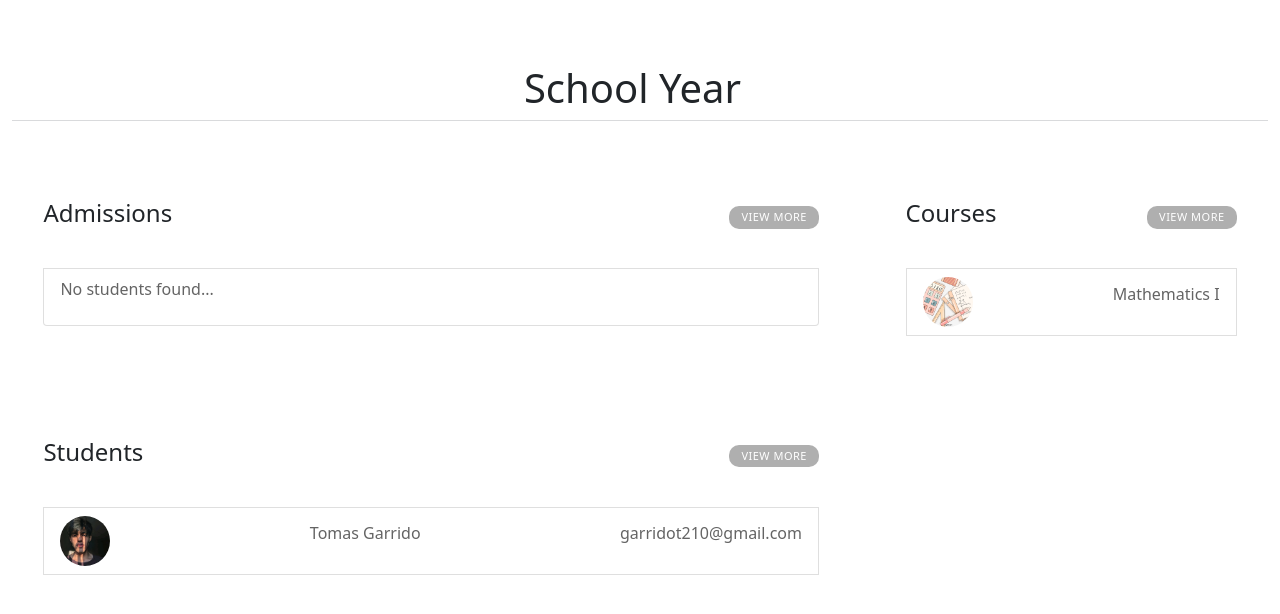
After one commit to Garridot/Classroom, a Django app: a page that uses classroom/main_app/templates/year_data.html in a window 1280 px wide. The commit adds this page. Shown: the top 614 px of the page. Run offline with Django 3.2, Linux system fonts and the light colour scheme; data comes from the database, SQL or seed files in the repository; both versions use the stored data as it was after the commit; some libraries are stand-ins or nearby versions.

Commit message:
SchoolYear views created

```diff
--- a/classroom/main_app/models.py
+++ b/classroom/main_app/models.py
@@ -56,6 +56,8 @@ class SchoolYears(models.Model):
     def __str__(self):
         return str(self.id)
 
+    def year_id(self):
+        return str(self.year)
     @property
     def total_students(self):
         students = 0
--- /dev/null
+++ b/classroom/main_app/static/css/year_data.css
@@ -0,0 +1,74 @@
+.container-fluid{
+width: 100%;
+}
+.container-fluid .title{
+border-bottom: 1px solid #d9dadc;
+padding: 4rem 25px 0 10px;
+margin-bottom: 30px;
+text-align: center;
+}
+.title a{
+text-decoration: none;
+color: #212529;
+}
+
+a{
+text-decoration: none;
+}
+p{
+color: rgb(100, 100, 100);
+}
+
+
+.content{
+display: flex;
+justify-content: space-between;
+width: 95%;
+margin: auto;
+padding: 0;
+}
+
+.first-col{
+width: 65%;
+padding: 1rem 0 0 0;
+}
+
+.first-col #students{
+    margin: 5rem 0 0 0;
+}
+.second-col{
+margin: 1rem 0 0 3rem;
+width: 331px;
+}
+
+
+.content-title{
+display: flex;
+justify-content: space-between;
+padding: 2rem 0;
+align-items: center;
+}
+.content-title a {
+text-decoration: none;
+background: rgb(175, 175, 175);
+color: white;
+transition: all 0.2s;
+border-radius: 10px;
+margin: 0;
+padding: 3px 12px;
+font-weight: 400;
+font-size: 11px;
+text-transform: uppercase;
+letter-spacing: 0.5px;
+}
+
+.list-group-item{
+display: flex;
+justify-content: space-between;
+align-items: center;
+}
+
+.list-group-item img{
+width: 50px;
+border-radius: 50%;
+}
--- a/classroom/main_app/templates/base_home.html
+++ b/classroom/main_app/templates/base_home.html
@@ -49,7 +49,7 @@
                     <div class="items"><a href="{% url 'teachers' %}" id="teachers"><h4> Teachers</h4></a></div>
                     <div class="items"><a href="{% url 'courses' %}" class="course"><h4> Courses</h4></a></div>
                     <div class="items"><a href="{% url 'admissions' %}" class="admission"><h4> Admissions</h4></a></div>
-                    <div class="items"><a href="" class="years"><h4> School years</h4></a></div>
+                    <div class="items"><a href="{% url 'years' %}" class="years"><h4> School years</h4></a></div>
                     <div class="items"><a href=""><h4> Anotaciones</h4></a></div>
                     <div class="items"><a href="{% url 'logout' %}"><h4> Logout</h4></a></div>
                 </div>
--- /dev/null
+++ b/classroom/main_app/templates/year_data.html
@@ -0,0 +1,67 @@
+{% extends 'base.html' %}
+{% load static %}
+{% block content %}
+<link rel="stylesheet" href="{% static 'css/year_data.css' %}">
+<div class="container-fluid">
+    <div class="title">
+        <a href="{% url 'years' %}"><h1>School Year</h1></a>
+    </div>
+    <div class="content" >
+        <div class="first-col">
+            <ul class="list-group" >
+                <div class="content-title">
+                    <h4>Admissions</h4>
+                    <a href="">
+                        View More
+                    </a>
+                </div>
+                {% if admissions %}{% for admission in admissions %}
+                <a href="{% url 'admission' admission.email %}"><li class="list-group-item">
+                    <img src="{{admission.profile_picture.url}}"  alt="">
+                    <p>{{admission.full_name}}</p>
+                    <p>{{admission.email}}</p>
+                </li></a>{% endfor %}{% else %}
+                <li class="list-group-item">
+                    <p>No students found...</p>
+                </li>
+                {% endif %}
+            </ul>
+            <ul class="list-group" id="students">
+                <div class="content-title">
+                    <h4>Students</h4>
+                    <a href="/academiaweb/students/?user=&document=&first_name=&last_name=&gender=&year={{year.id}}">
+                        View More
+                    </a>
+                </div>
+                {% if students %}{% for student in students %}
+                <a href="{% url 'student' student.email %}"><li class="list-group-item">
+                    <img src="{{student.profile_picture.url}}"  alt="">
+                    <p>{{student.full_name}}</p>
+                    <p>{{student.email}}</p>
+                </li></a>{% endfor %}{% else %}
+                <li class="list-group-item">
+                    <p>No students found...</p>
+                </li>
+                {% endif %}
+            </ul>
+        </div>
+        <div class="second-col">
+            <ul class="list-group">
+                <div class="content-title">
+                    <h4>Courses</h4>
+                    <a href="/academiaweb/courses/?name=&year=1">View More</a>
+                </div>
+                {% if courses %}{% for course in courses %}
+                <a href="{% url 'course' course.name course.year %}"><li class="list-group-item">
+                    <img src="{{course.course_picture.url}}"  alt="">
+                    <p>{{course.name}}</p>
+                </li></a>{% endfor %}{% else %}
+                <li class="list-group-item">
+                    <p>no courses found...</p>
+                </li>
+                {% endif %}
+            </ul>
+        </div>
+    </div>
+</div>
+{% endblock %}
--- a/classroom/main_app/urls.py
+++ b/classroom/main_app/urls.py
@@ -39,4 +39,8 @@ urlpatterns = [
     path('courses/course/name=<str:name>/year=<str:year>/',views.CourseData,name='course'),
     path('courses/course_create/',views.CourseCreate,name='course_create'),
 
+
+    path('years/',views.YearsViews,name='years'),
+    path('years/year=<str:pk>/',views.YearData,name='year')
+
 ]
--- a/classroom/main_app/views.py
+++ b/classroom/main_app/views.py
@@ -222,12 +222,11 @@ def AdmissionDenied(email):
 def StudentsView(request):
     data = user_profile(request)
     user = data['user']
-    requests = Students.objects.all()
-    filters  = StudentsFilters(request.GET,queryset=requests)
-    requests = filters.qs
+    students = Students.objects.all()
+    filters  = StudentsFilters(request.GET,queryset=students)
+    students = filters.qs
     title    = 'Students'
-    request_data = 'student'
-    context  = {'requests':requests,'filters':filters,'title':title,'request_data':request_data,'user':user}
+    context  = {'students':students,'filters':filters,'title':title,'user':user}
     return render(request,'request_list.html',context)
 def StudentData(request,email):
     user = UserAccount.objects.get(email=email)
@@ -249,13 +248,12 @@ def AdminsView(request):
 def TeachersView(request):
     data = user_profile(request)
     user = data['user']
-    requests = Teachers.objects.all()
-    filters  = TeachersFilters(request.GET,queryset=requests)
-    requests = filters.qs
+    teachers = Teachers.objects.all()
+    filters  = TeachersFilters(request.GET,queryset=teachers)
+    teachers = filters.qs
     title    = 'Teachers'
-    request_data = 'teacher'
     create_url   =  'teacher_create'
-    context  = {'requests':requests,'filters':filters,'title':title,'request_data':request_data,'user':user,'create_url':create_url}
+    context  = {'teachers':teachers,'filters':filters,'title':title,'user':user,'create_url':create_url}
     return render(request,'request_list.html',context)
 def TeacherCreate(request):
     user_form = UserForm()
@@ -303,13 +301,12 @@ def YearViews(request):
 def CoursesView(request):
     data = user_profile(request)
     user = data['user']
-    requests = Courses.objects.all()
-    filters  = CoursesFilters(request.GET,queryset=requests)
-    requests = filters.qs
+    courses = Courses.objects.all()
+    filters  = CoursesFilters(request.GET,queryset=courses)
+    courses = filters.qs
     title    = 'Courses'
-    request_data = 'course'
     create_url   =  'course_create'
-    context  = {'requests':requests,'filters':filters,'title':title,'request_data':request_data,'user':user,'create_url':create_url}
+    context  = {'courses':courses,'filters':filters,'title':title,'user':user,'create_url':create_url}
     return render(request,'request_list.html',context)
 def CourseCreate(request):
     form     = CoursesForm()
@@ -336,3 +333,20 @@ def CourseDelete(request,name,year):
     course.delete()
     messages.success(request,'Course successfully deleted.')
     return redirect('courses')
+
+def YearsViews(request):
+    data = user_profile(request)
+    user = data['user']
+    years = SchoolYears.objects.all()
+    title    = 'SchoolYears'
+    create_url   =  'year_create'
+    context  = {'years':years,'title':title,'user':user,'create_url':create_url}
+    return render(request,'request_list.html',context)
+
+def YearData(request,pk):
+    year = SchoolYears.objects.get(id=pk)
+    students  = Students.objects.filter(year = year)
+    courses   = Courses.objects.filter(year = year)
+    admssions = Applications.objects.filter(year=year)
+    context   = {'year':year,'students':students,'courses':courses,'admssions':admssions}
+    return render(request,'year_data.html',context)
```
Also changed, not shown: classroom/main_app/templates/request_list.html (+33 -16 lines), classroom/db.sqlite3.
